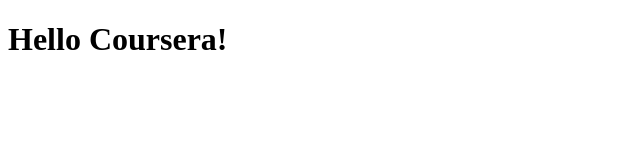
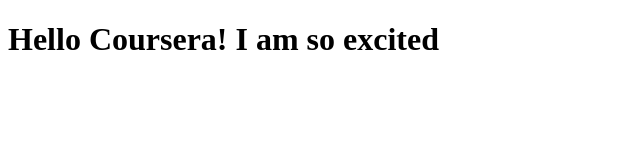
Before and after one commit to josephnicholas/coursera-test, a plain HTML site: page site/index.html in a window 1280 px wide. Shown: the whole page, without its empty margins (0-640 px from the left). Drawn offline with Linux system fonts and the light colour scheme.

Commit message:
Little Addition

```diff
--- a/site/index.html
+++ b/site/index.html
@@ -4,6 +4,6 @@
 	<title>Hello Coursera!</title>
 </head>
 <body>
-<h1>Hello Coursera!</h1>
+<h1>Hello Coursera! I am so excited</h1>
 </body>
 </html>
```
